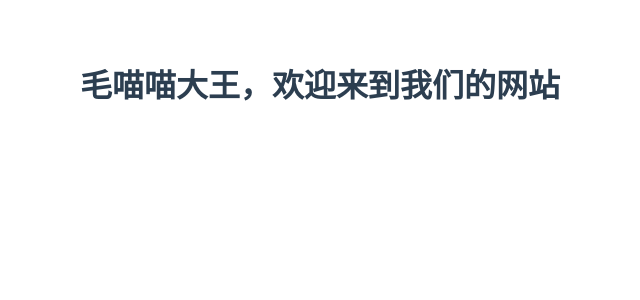
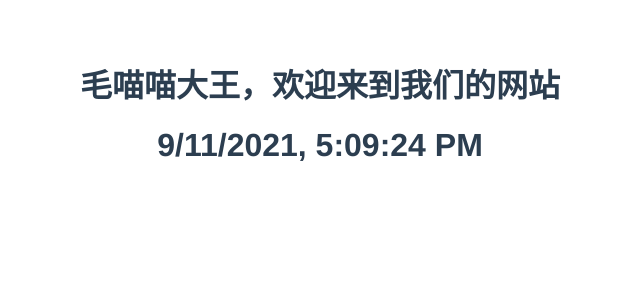
Before and after one commit to Tomas-lee-git/home, a Vue app: page / in a window 1280 px wide. Shown: the top 300 px of the page, without its empty margins (320-960 px from the left). Built offline with nearby package versions, Linux system fonts and the light colour scheme.

Commit message:
feat(App): add time

```diff
--- a/src/components/HelloWorld.vue
+++ b/src/components/HelloWorld.vue
@@ -1,16 +1,35 @@
 <template>
   <div class="hello">
     <h1>{{ msg }}</h1>
+    <h1>{{ time }}</h1>
   </div>
 </template>
 
 <script>
 export default {
-  name: 'HelloWorld',
+  name: "HelloWorld",
   props: {
-    msg: String
-  }
-}
+    msg: String,
+  },
+  data() {
+    return {
+      time: this.getTime(),
+    };
+  },
+  mounted() {
+    setInterval(() => {
+      this.refresh();
+    }, 100);
+  },
+  methods: {
+    getTime() {
+      return new Date().toLocaleString();
+    },
+    refresh() {
+      this.time = this.getTime();
+    },
+  },
+};
 </script>
 
 <!-- Add "scoped" attribute to limit CSS to this component only -->
```
